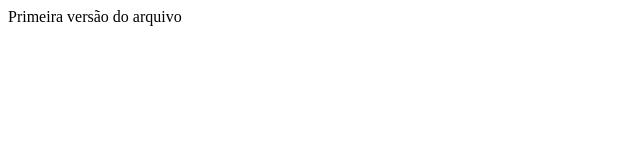
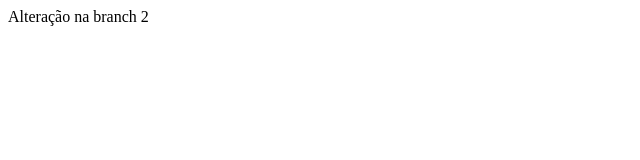
Before and after one commit to VladeJr/repository02, a plain HTML site: page index.html in a window 1280 px wide. Shown: the full height of the page, 0-640 px from the left. Drawn offline with Linux system fonts and the light colour scheme.

Commit message:
Alterar arquivo index.html na branch 2

```diff
--- a/index.html
+++ b/index.html
@@ -1 +1 @@
-<html><body>Primeira versão do arquivo</body></html>
+<html><body>Alteração na branch 2</body></html>
```
